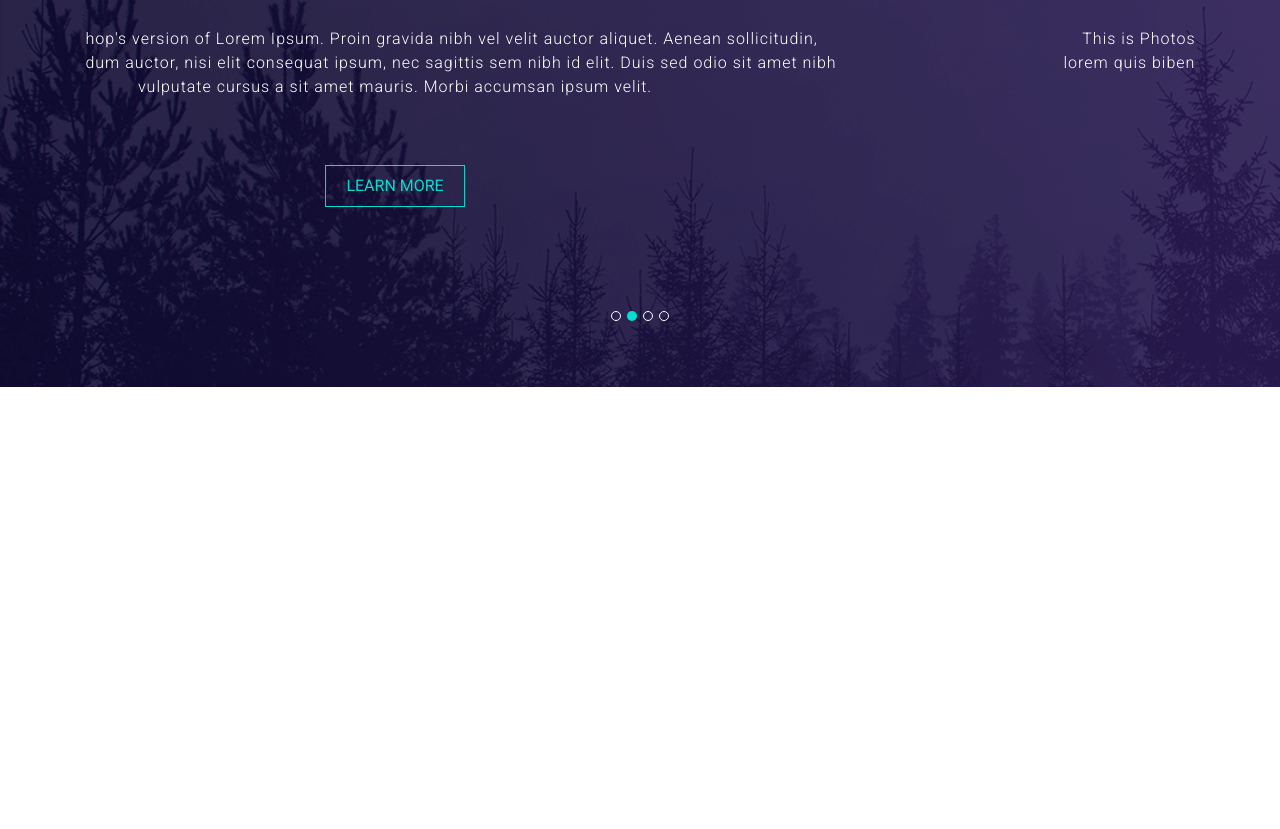
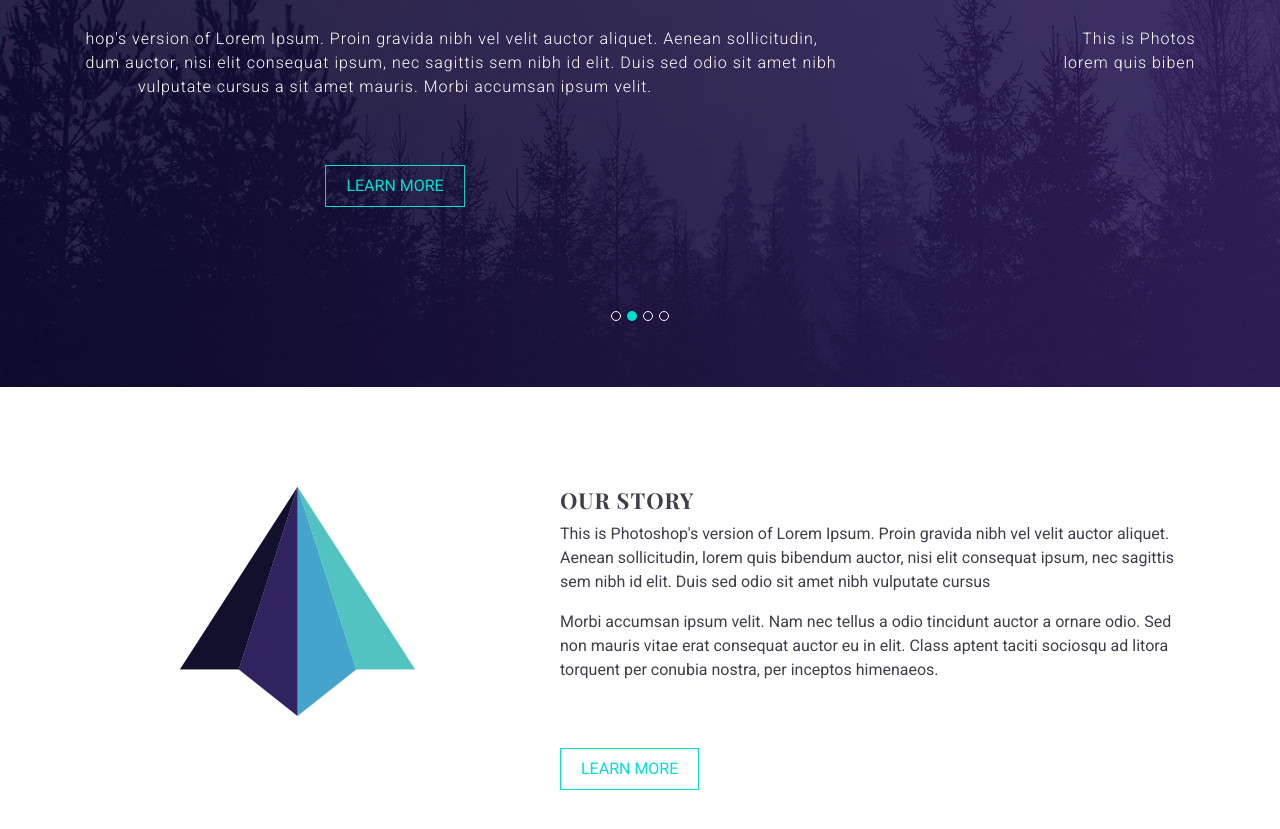
Before and after one commit to rifat-H/Tajem, a plain HTML site: page index.html in a window 1280 px wide. Shown: the part 259-1088 px from the top of the page. Before the commit the page ends 800 px from the top, so only its background shows below. Drawn offline with nearby package versions, Linux system fonts and the light colour scheme; a web font is replaced by a local one.

Commit message:
section.story markup added

```diff
--- a/css/style.css
+++ b/css/style.css
@@ -13,6 +13,8 @@ input:focus {
 .hed {
     font-family: 'Playfair Display', serif;
     font-size: 22px;
+    font-weight: 700;
+    letter-spacing: 1px;
 }
 
 .blueish {
@@ -75,6 +77,7 @@ nav ul li a:hover {
     background: transparent;
     border: 1px solid white;
 }
+
 .carousel-indicators .active {
     background-color: #00e0d0 !important;
     border: none;
@@ -109,7 +112,7 @@ nav ul li a:hover {
     font-weight: 300;
 }
 
-.inner-carousel button {
+.inner-carousel button, .story_wrapper2 button {
     margin-top: 50px;
     background: transparent;
     border: none;
@@ -122,6 +125,18 @@ nav ul li a:hover {
 /* banner end */
 
 /* header end */
+
+/* story start */
+.story {
+    padding: 100px 0;
+}
+
+.story_wrapper2{}
+.story_wrapper2 h1{}
+.story_wrapper2 p{}
+.story_wrapper2 button{}
+
+/* story end */
 
 /* watch start */
 .watch {}
--- a/index.html
+++ b/index.html
@@ -143,7 +143,29 @@
 	<!-- header end -->
 
 	<!-- story start -->
-	<section class="story"></section>
+	<section class="story">
+		<div class="container">
+			<div class="row">
+				<div class="col-md-3 offset-md-1">
+					<div class="story_wrapper1">
+						<img src="images/top_arrow.png" class="img-fluid" alt="hhf">
+					</div>
+				</div>
+				<div class="col-md-7 offset-md-1">
+					<div class="story_wrapper2">
+						<h1 class="hed">OUR STORY</h1>
+						<p>This is Photoshop's version of Lorem Ipsum. Proin gravida nibh vel velit auctor aliquet. Aenean sollicitudin,
+							lorem quis bibendum auctor, nisi elit consequat ipsum, nec sagittis sem nibh id elit. Duis sed odio sit amet
+							nibh vulputate cursus</p>
+						<p>Morbi accumsan ipsum velit. Nam nec tellus a odio tincidunt auctor a ornare odio. Sed non mauris vitae erat
+							consequat auctor eu in elit. Class aptent taciti sociosqu ad litora torquent per conubia nostra, per inceptos
+							himenaeos.</p>
+						<button class="blueish">LEARN MORE</button>
+					</div>
+				</div>
+			</div>
+		</div>
+	</section>
 	<!-- story end -->
 
 	<!-- watch start -->
```
